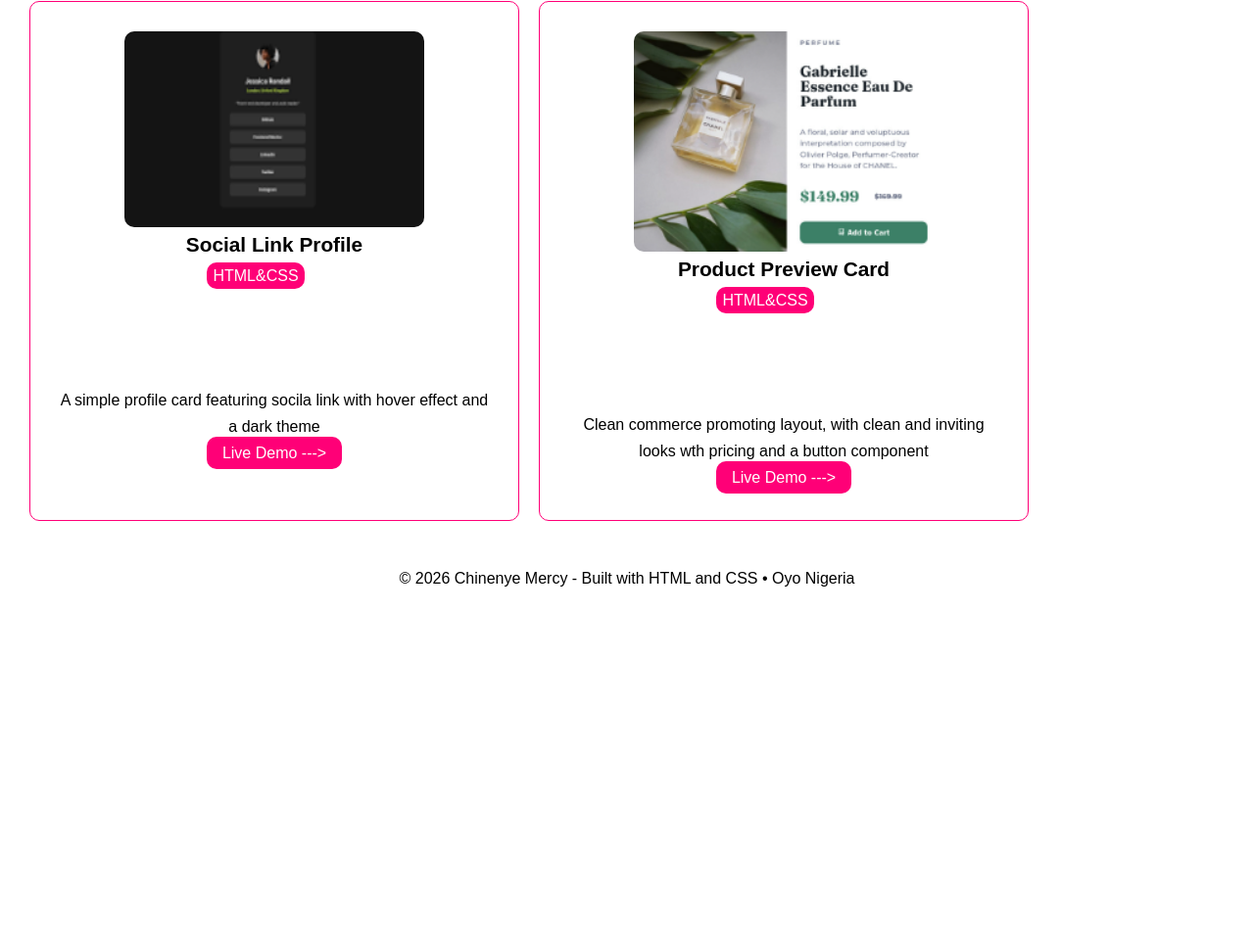
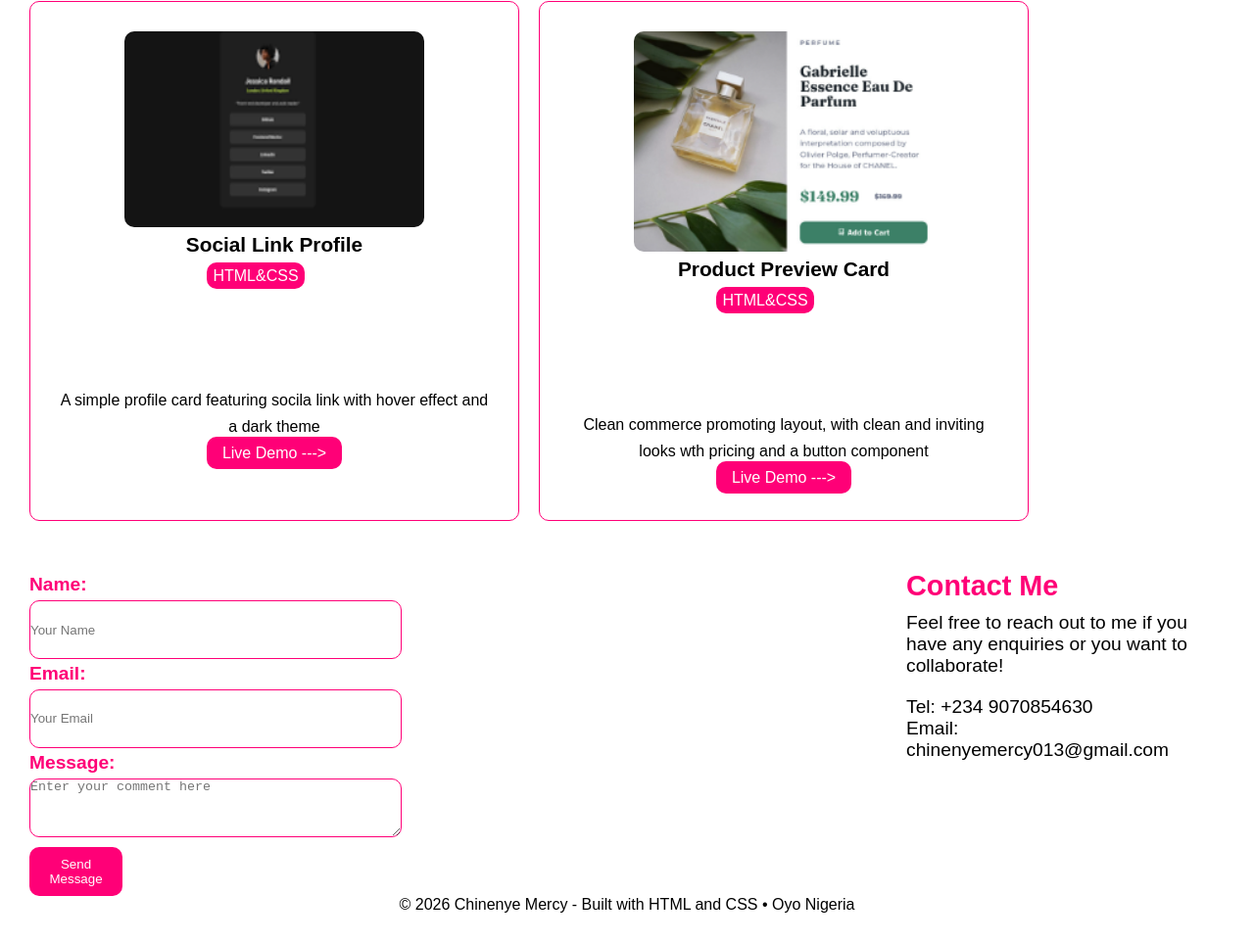
Before and after one commit to chinenyemercy013-droid/Portfolio, a plain HTML site: page index.html in a window 1280 px wide. Shown: the part 1981-2944 px from the top of the page at 98% size. Before the commit the page ends 2611 px from the top, so only its background shows below. Drawn offline with Linux system fonts and the light colour scheme.

Commit message:
added for better apperance

```diff
--- a/index.css
+++ b/index.css
@@ -73,10 +73,10 @@ text-decoration: none;
     padding: 10px;
     border-radius: 10px;
 }
-#title strong{
+.topic strong{
     font-size: 1.3rem;
 }
-#title{
+.topic{
     margin-bottom: 10px;
 }
 .container{
@@ -122,13 +122,53 @@ text-decoration: none;
      border-radius: 10px;
 
 }
+.contact{
+    display: flex;
+    flex-direction: row-reverse;
+   font-size: 1.2rem;
+}
+.topic{
+    color: rgb(255, 0, 119);
+}
+#enquires{
+    font-size: 1.2rem;
+    margin-bottom: 20px;
+}
+.form{
+    display: flex;
+    flex-direction: column;
+   margin-right: 800px;
+    gap: 20px;
+    width: 200px;
+    line-height: 1.6;
+}
+#button{
+    background-color: rgb(255, 0, 119);
+    color: white;
+    border: none;
+    padding: 10px;
+    border-radius: 10px;
+    margin-top: 10px;
+}
+.form label{
+  color: rgb(255, 0, 119);
+  font-weight: bold;
+  padding-bottom: 10px;
+}
+.form input, .form textarea{
+    border:solid 1px rgb(255, 0, 119);
+    width: 400%;
+    border-radius: 10px;
+    height: 60px;
+}
+
 footer{
     text-align: center;
 }
 
 @media (max-width:768px){
     header{
-        gap: 40px;
+        gap: 30px;
     }
     .everything{
         flex-direction: column-reverse;
@@ -180,5 +220,11 @@ margin-left:5px;
     .info p{
         margin-bottom: 20px;
     }
-
+.contact{
+    flex-direction: column;
+    gap: 10px;
 }
+.form input, .form textarea{
+    width: 150%;
+}
+}
--- a/index.html
+++ b/index.html
@@ -31,7 +31,7 @@
             <a href="#projects">View My Projects</a>
         </div>
         <span class="note">
-            <div class="about">
+            <div class="about" id="about">
                 <h1>About Me</h1>
                 <p>I am Chinenye Mercy, a passionate frontend developer with a keen eye for design and a strong
                     foundation
@@ -54,7 +54,7 @@
              <span class="img_1"><img src="./WhatsApp Image 2026-11-17 at 11.27.31 AM.jpeg"></span>
         </span>
         </div>
-        <p id="title"><strong>My Projects</strong></p>
+        <p class="topic" id="projects"><strong>My Projects</strong></p>
         <span class="container">
             <div class="card">
                 <img id="image_1" src="./fylo.png" alt="">
@@ -103,6 +103,26 @@
                     Demo ---></a>
             </div>
         </span>
+        <div class="contact">
+          <span>
+              <h2 class="topic" id="contact">Contact Me</h2>
+              <p id="enquires">Feel free to reach out to me if you have any enquiries or you want to collaborate!</p>
+              <p>Tel: +234 9070854630</p>
+              <p>Email: chinenyemercy013@gmail.com</p>
+          </span>
+          <span class="form">
+            <form action="https://formsubmit.co/chinenyemercy013@gmail.com" method="post">
+                <label for="name">Name:</label>
+                <input type="text" name="name" placeholder="Your Name" required>
+                <label for="email">Email:</label>
+                <input type="email" name="email" placeholder="Your Email" required>
+                <label for="message">Message:</label>
+                <textarea name="message" placeholder="Enter your comment here" required></textarea>
+                <button id="button" onclick="alert('Submitted successfully')" type="submit" value="Submit">Send Message</button>
+
+            </form>
+          </span>
+        </div>
 
     </main>
     <footer>
```
